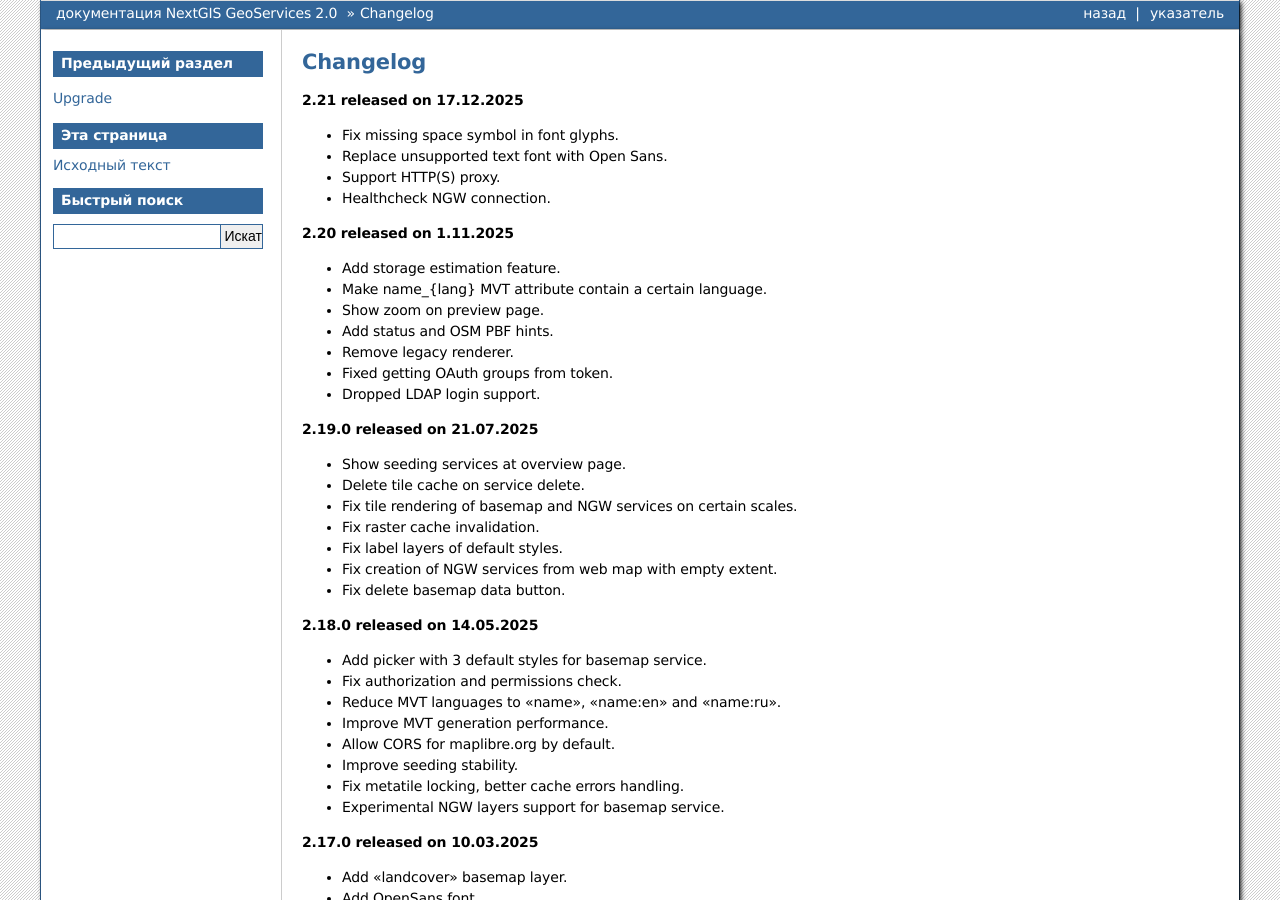
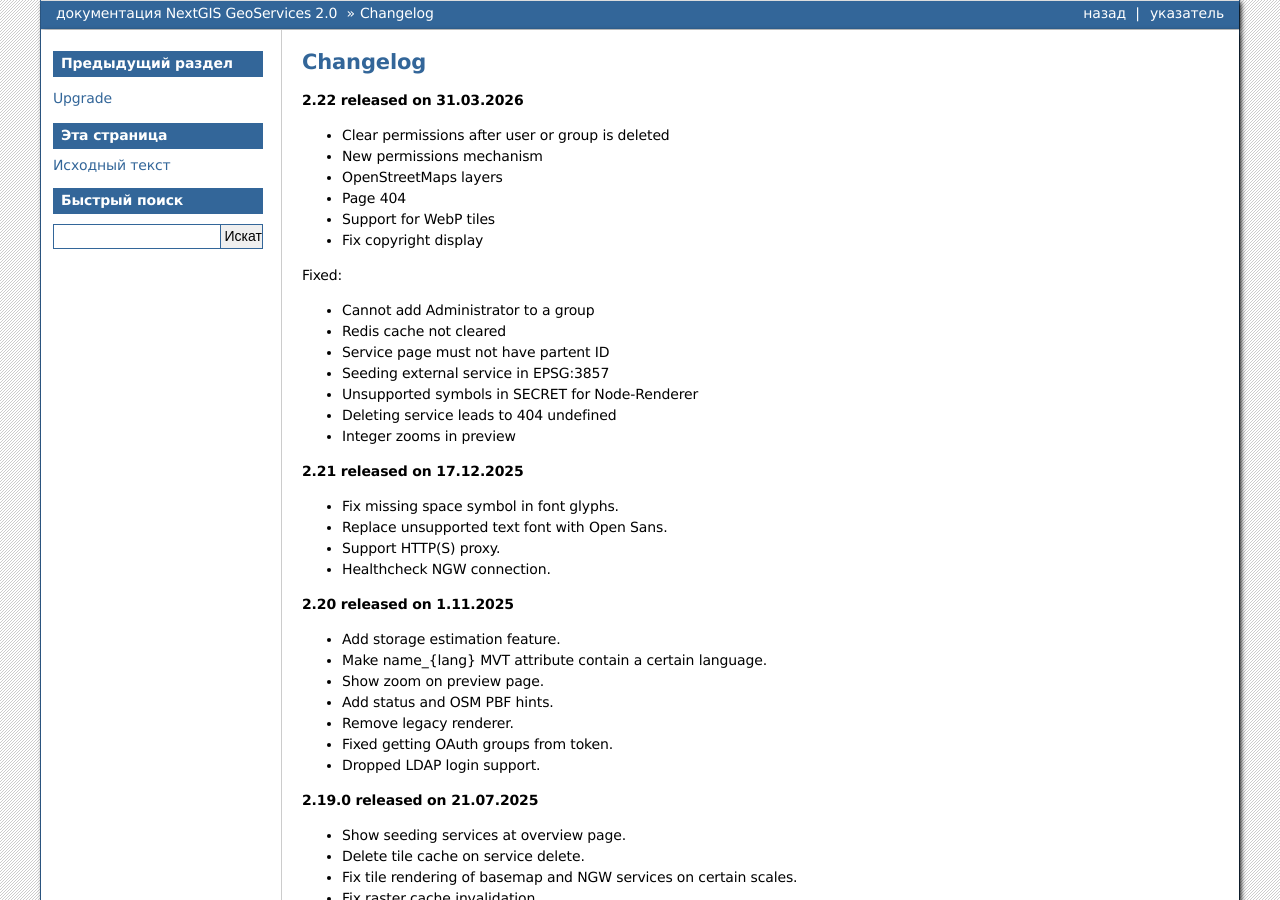
Before and after one commit to nextgis/docs_geoserv_prem, a Sphinx documentation site: the page built from source/changelog.rst, in a window 1280 px wide and 900 px high. Built offline with Sphinx 7.4.7, drawn with Linux system fonts in a browser that asks for light colours; formulas are drawn with MathJax 3.

Commit message:
add 2.22 changelog.rst

```diff
--- a/source/changelog.rst
+++ b/source/changelog.rst
@@ -1,5 +1,24 @@
 Changelog
 ================
+
+**2.22 released on 31.03.2026**
+
+* Clear permissions after user or group is deleted
+* New permissions mechanism
+* OpenStreetMaps layers
+* Page 404
+* Support for WebP tiles
+* Fix copyright display
+
+Fixed:
+
+* Cannot add Administrator to a group
+* Redis cache not cleared
+* Service page must not have partent ID
+* Seeding external service in EPSG:3857
+* Unsupported symbols in SECRET for Node-Renderer
+* Deleting service leads to 404 undefined
+* Integer zooms in preview
 
 **2.21 released on 17.12.2025**
 
```
